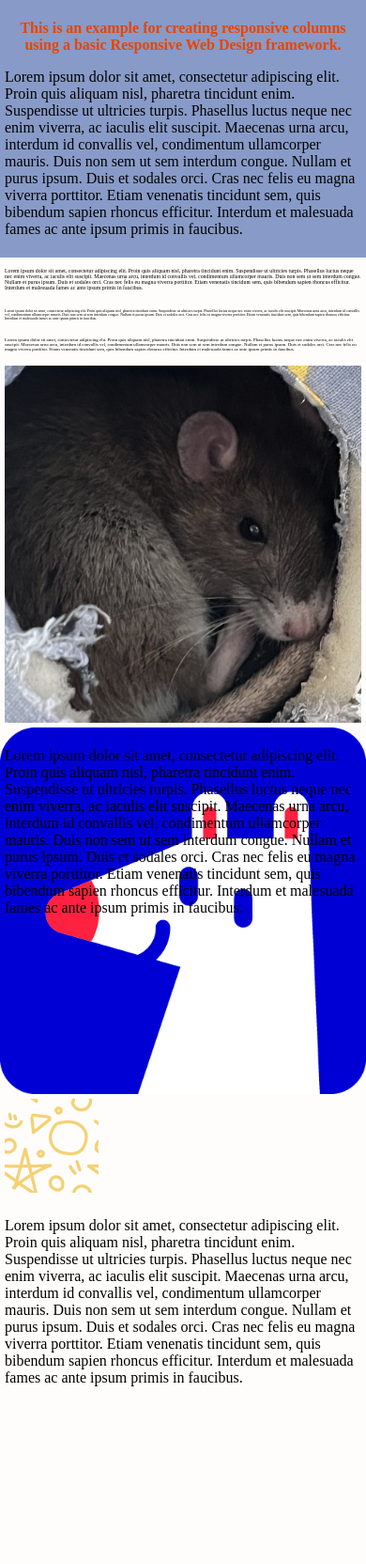
After one commit to arikazantceva/csci270, a PHP site: page /worksheet_responsive_columns.html in a window 390 px wide. The commit adds this page. Shown: the whole page at 94% size. Run offline with PHP 8.4, Linux system fonts and the light colour scheme.

Commit message:
HW: Responsive Columns
They're done through float.... yeammhh

```diff
--- /dev/null
+++ b/responsive_columns.css
@@ -0,0 +1,62 @@
+* { box-sizing: border-box; }
+
+/* Column Block */
+.col {
+  float: left;
+  padding: 5px;
+}
+
+
+/* All Columns Stack on viewports UNDER 600px -- most phones. */
+
+@media only screen and (max-width: 575px) {
+  /*
+    Any styles put in here would only apply on phones.
+    Don't need anything here for the columns since blocks are width: 100%; by default.
+  */
+
+
+}
+
+/* Breakpoint #1 - viewports ABOVE 600px wide - most tablet devices and huge phones. */
+
+@media only screen and (min-width: 576px) {
+  .col.m1  {width: 8.33%;}
+  .col.m2  {width: 16.66%;}
+  .col.m3  {width: 25%;}
+  .col.m4  {width: 33.33%;}
+  .col.m5  {width: 41.66%;}
+  .col.m6  {width: 50%;}
+  .col.m7  {width: 58.33%;}
+  .col.m8  {width: 66.66%;}
+  .col.m9  {width: 75%;}
+  .col.m10 {width: 83.33%;}
+  .col.m11 {width: 91.66%;}
+  .col.m12 {width: 100%;}
+}
+
+
+/* Breakpoint #2 - devices above 768px wide -- desktop monitors, chromebooks */
+
+@media only screen and (min-width: 993px) {
+  .col.l1  {width: 8.33%;}
+  .col.l2  {width: 16.66%;}
+  .col.l3  {width: 25%;}
+  .col.l4  {width: 33.33%;}
+  .col.l5  {width: 41.66%;}
+  .col.l6  {width: 50%;}
+  .col.l7  {width: 58.33%;}
+  .col.l8  {width: 66.66%;}
+  .col.l9  {width: 75%;}
+  .col.l10 {width: 83.33%;}
+  .col.l11 {width: 91.66%;}
+  .col.l12 {width: 100%;}
+}
+
+
+/* Nifty trick to clear the float after any <div class="row"></div> */
+.row::after {
+  content: "";
+  clear: both;
+  display: table;
+}
--- a/site_header.php
+++ b/site_header.php
@@ -53,6 +53,8 @@
                 <li><a href="worksheet_blocks.php">Box Model</a></li>
                 <li><a href="worksheet_lists.php">Lists</a></li>
                 <li><a href="worksheet_bg_images.php">CSS Images</a></li>
+                <li><a href="worksheet_positioning.php">Positioning</a></li>
+                <li><a href="worksheet_responsive_columns.html">Responsive Web Design</a></li>
                 <div class="clear_float"></div>
             </ul>
         </div>
--- /dev/null
+++ b/worksheet_responsive_columns.html
@@ -0,0 +1,147 @@
+<!DOCTYPE html>
+<html>
+<head>
+  <title>Responsive Columns | Worksheet</title>
+
+  <meta name="viewport" content="width=device-width, initial-scale=1.0">
+
+  <link href="responsive_columns.css" rel="stylesheet" type="text/css">
+
+  <style>
+
+    body { background-color: #FEFDFB; margin: 0; padding: 0; }
+
+    p.callout { color: rgb(231, 69, 0); font-weight: bold; text-align: center;}
+
+    .style1 { background-color: #ffda7b; }
+    .style2A { font-size: 1.5vw; }
+    .style2B { font-size: 1vw; }
+    .style2C { font-size: 1.25vw; }
+    .style3 .col { aspect-ratio: 1; overflow: hidden;}
+    .style3A img, .style3C img { width: 100%; }
+    .style3B { background-image: url(images/square_logo.png); background-size: 100% 100%;}
+
+    @media only screen and (max-width: 992px) {
+      .style1 { background-color: #acd171; }
+    }
+
+    @media only screen and (max-width: 575px) {
+      .style1 { background-color: #889ac7; }
+    }
+
+  </style>
+
+
+</head>
+<body>
+
+  <div class="row">
+    <div class="col l12 m12 style1">
+      <p class="callout">
+        This is an example for creating responsive columns
+        using a basic Responsive Web Design framework.
+      </p>
+      <p>
+        Lorem ipsum dolor sit amet, consectetur adipiscing elit.
+        Proin quis aliquam nisl, pharetra tincidunt enim.
+        Suspendisse ut ultricies turpis. Phasellus luctus neque nec
+        enim viverra, ac iaculis elit suscipit. Maecenas urna arcu,
+        interdum id convallis vel, condimentum ullamcorper mauris.
+        Duis non sem ut sem interdum congue. Nullam et purus ipsum.
+        Duis et sodales orci. Cras nec felis eu magna viverra porttitor.
+        Etiam venenatis tincidunt sem, quis bibendum
+        sapien rhoncus efficitur. Interdum et malesuada fames ac ante
+        ipsum primis in faucibus.
+      </p>
+    </div>
+  </div>
+
+  <div class="row">
+    <div class="col l4 m4 style2A">
+      <p>
+        Lorem ipsum dolor sit amet, consectetur adipiscing elit.
+        Proin quis aliquam nisl, pharetra tincidunt enim.
+        Suspendisse ut ultricies turpis. Phasellus luctus neque nec
+        enim viverra, ac iaculis elit suscipit. Maecenas urna arcu,
+        interdum id convallis vel, condimentum ullamcorper mauris.
+        Duis non sem ut sem interdum congue. Nullam et purus ipsum.
+        Duis et sodales orci. Cras nec felis eu magna viverra porttitor.
+        Etiam venenatis tincidunt sem, quis bibendum
+        sapien rhoncus efficitur. Interdum et malesuada fames ac ante
+        ipsum primis in faucibus.
+      </p>
+    </div>
+    <div class="col l4 m4 style2B">
+      <p>
+        Lorem ipsum dolor sit amet, consectetur adipiscing elit.
+        Proin quis aliquam nisl, pharetra tincidunt enim.
+        Suspendisse ut ultricies turpis. Phasellus luctus neque nec
+        enim viverra, ac iaculis elit suscipit. Maecenas urna arcu,
+        interdum id convallis vel, condimentum ullamcorper mauris.
+        Duis non sem ut sem interdum congue. Nullam et purus ipsum.
+        Duis et sodales orci. Cras nec felis eu magna viverra porttitor.
+        Etiam venenatis tincidunt sem, quis bibendum
+        sapien rhoncus efficitur. Interdum et malesuada fames ac ante
+        ipsum primis in faucibus.
+      </p>
+    </div>
+    <div class="col l4 m4 style2C">
+      <p>
+        Lorem ipsum dolor sit amet, consectetur adipiscing elit.
+        Proin quis aliquam nisl, pharetra tincidunt enim.
+        Suspendisse ut ultricies turpis. Phasellus luctus neque nec
+        enim viverra, ac iaculis elit suscipit. Maecenas urna arcu,
+        interdum id convallis vel, condimentum ullamcorper mauris.
+        Duis non sem ut sem interdum congue. Nullam et purus ipsum.
+        Duis et sodales orci. Cras nec felis eu magna viverra porttitor.
+        Etiam venenatis tincidunt sem, quis bibendum
+        sapien rhoncus efficitur. Interdum et malesuada fames ac ante
+        ipsum primis in faucibus.
+      </p>
+    </div>
+  </div>
+
+  <div class="row style3">
+    <div class="col l3 m6 style3A">
+      <img src="images/tosya.jpg" alt="image of a cute rat">
+    </div>
+    <div class="col l3 m6 style3B">
+      <p>
+        Lorem ipsum dolor sit amet, consectetur adipiscing elit.
+        Proin quis aliquam nisl, pharetra tincidunt enim.
+        Suspendisse ut ultricies turpis. Phasellus luctus neque nec
+        enim viverra, ac iaculis elit suscipit. Maecenas urna arcu,
+        interdum id convallis vel, condimentum ullamcorper mauris.
+        Duis non sem ut sem interdum congue. Nullam et purus ipsum.
+        Duis et sodales orci. Cras nec felis eu magna viverra porttitor.
+        Etiam venenatis tincidunt sem, quis bibendum
+        sapien rhoncus efficitur. Interdum et malesuada fames ac ante
+        ipsum primis in faucibus.
+      </p>
+    </div>
+    <div class="col l3 m6 style3C">
+      <picture>
+        <source media="(min-width: 576px)" srcset="images/flower_tile_flipflip.png">
+        <source media="(max-width: 575px)" srcset="images/doodle_tile.png">
+        <img src="images/flower_tile_flipflip.png">
+      </picture>
+    </div>
+    <div class="col l3 m6">
+      <p>
+        Lorem ipsum dolor sit amet, consectetur adipiscing elit.
+        Proin quis aliquam nisl, pharetra tincidunt enim.
+        Suspendisse ut ultricies turpis. Phasellus luctus neque nec
+        enim viverra, ac iaculis elit suscipit. Maecenas urna arcu,
+        interdum id convallis vel, condimentum ullamcorper mauris.
+        Duis non sem ut sem interdum congue. Nullam et purus ipsum.
+        Duis et sodales orci. Cras nec felis eu magna viverra porttitor.
+        Etiam venenatis tincidunt sem, quis bibendum
+        sapien rhoncus efficitur. Interdum et malesuada fames ac ante
+        ipsum primis in faucibus.
+      </p>
+    </div>
+  </div>
+
+
+</body>
+</html>
```
Also changed, not shown: worksheet_positioning.php (renamed from worksheet_positioning.html, +13 -10 lines).
